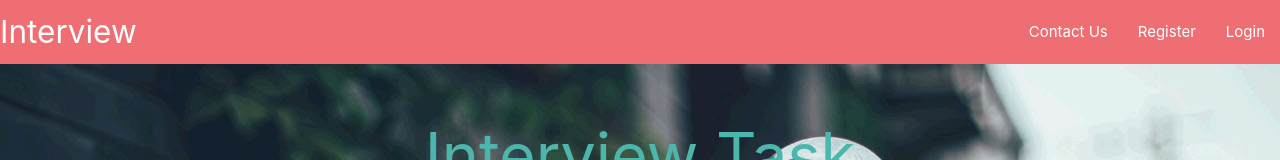
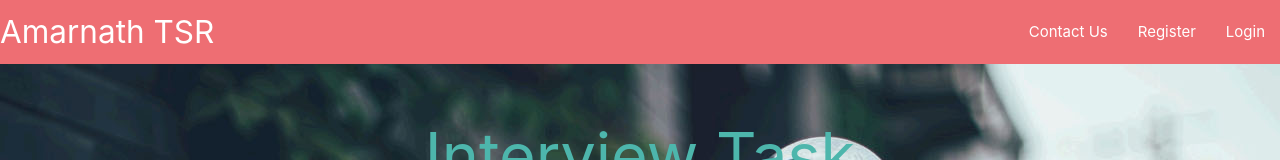
Before and after one commit to AmarnathTSR-zz/interview, a React (Create React App) app in the folder client/: page / in a window 1280 px wide. Shown: the top 160 px of the page. Built offline with nearby package versions, Linux system fonts and the light colour scheme.

Commit message:
add home

```diff
--- a/client/src/components/layout/Navbar.js
+++ b/client/src/components/layout/Navbar.js
@@ -49,7 +49,7 @@ class Navbar extends Component {
       <nav>
         <div className="nav-wrapper">
           <a href="/" className="brand-logo">
-            Interview
+            Amarnath TSR
           </a>
           {isAuthenticated ? authLinks : guestLinks}
         </div>
```
